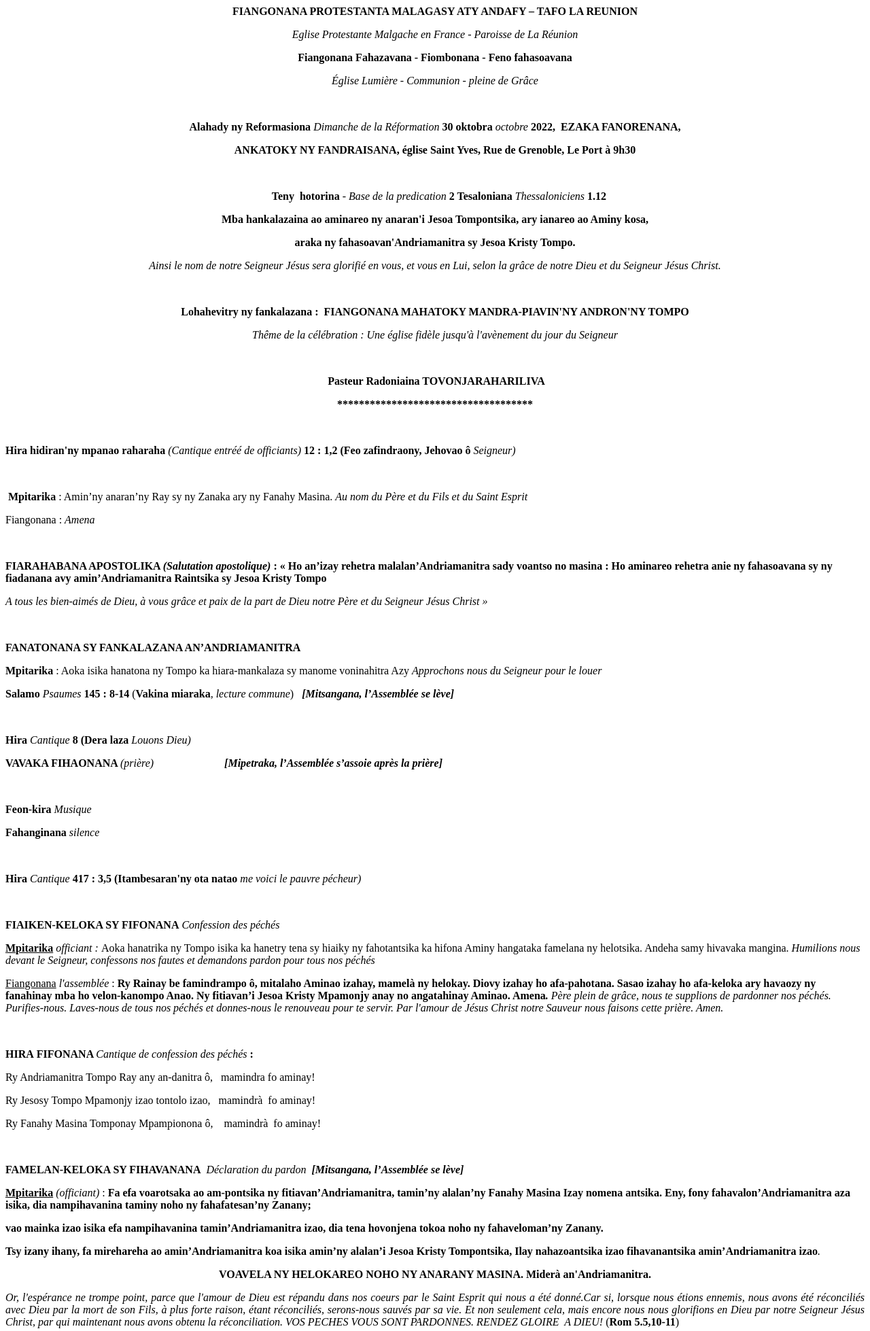
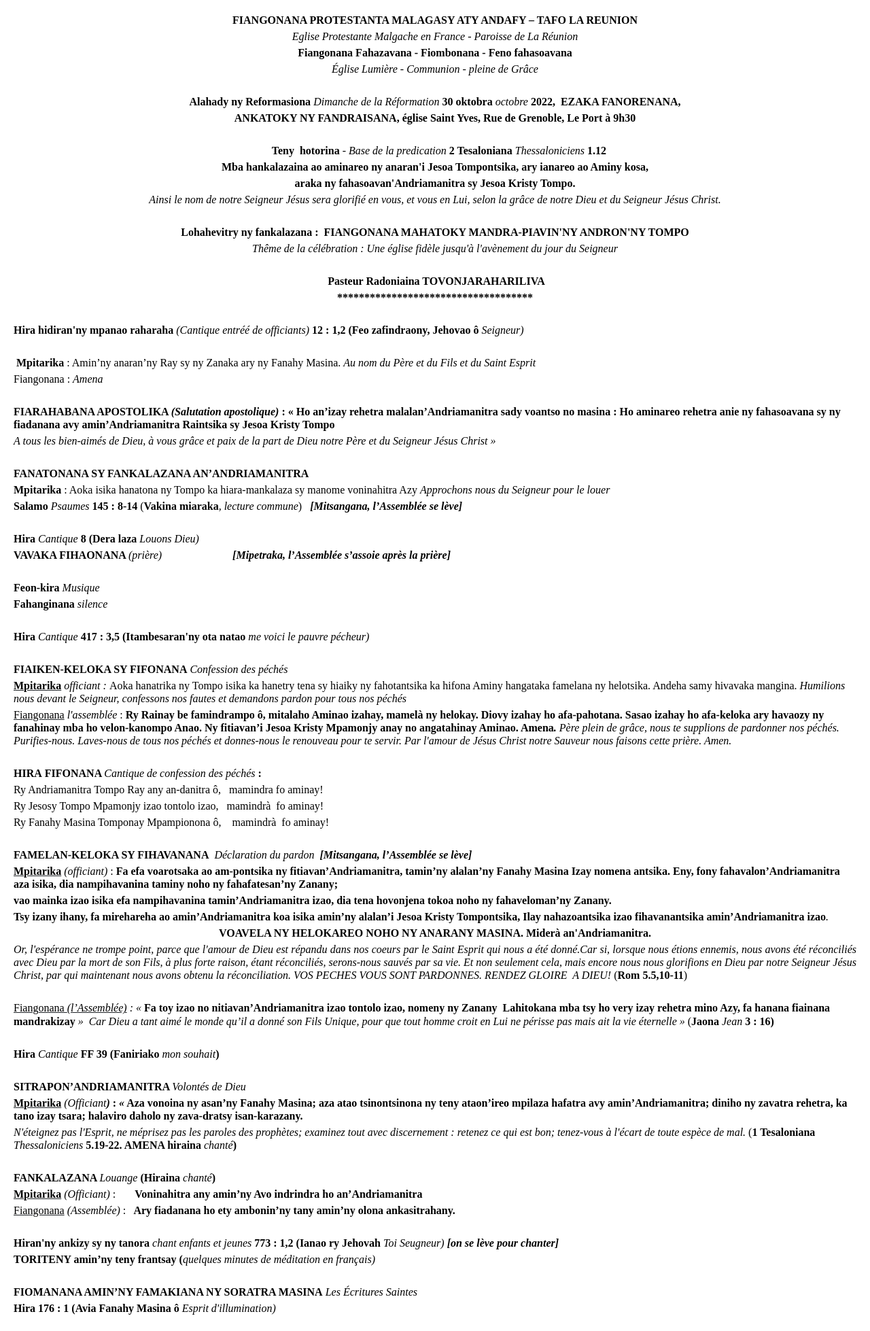
Before and after one commit to dinaraj/programme, a Django app: page / in a window 1280 px wide. Shown: the top 1958 px of the page at 68% size. Run offline with Django 4.2, Linux system fonts and the light colour scheme; data comes from the database, SQL or seed files in the repository; some libraries are stand-ins or nearby versions.

Commit message:
Template + css

```diff
--- a/templates/base.html
+++ b/templates/base.html
@@ -5,13 +5,19 @@
     <meta name="viewport" content="width=device-width, initial-scale=1">
     <title>Bootstrap demo</title>
     <link href="https://cdn.jsdelivr.net/npm/bootstrap@5.2.2/dist/css/bootstrap.min.css" rel="stylesheet" integrity="sha384-Zenh87qX5JnK2Jl0vWa8Ck2rdkQ2Bzep5IDxbcnCeuOxjzrPF/et3URy9Bv1WTRi" crossorigin="anonymous">
+
+    <style>
+    body {
+      font-family: "Times New Roman", Serif, Arial;
+      line-height: 1.2;
+      padding: 20px;
+    }
+    p { margin-bottom: 0.30rem; }
+    </style>
   </head>
   <body>
-    <h1>Hello, world!</h1>
-
     {% block content %}
     {% endblock %}
-
     <script src="https://cdn.jsdelivr.net/npm/bootstrap@5.2.2/dist/js/bootstrap.bundle.min.js" integrity="sha384-OERcA2EqjJCMA+/3y+gxIOqMEjwtxJY7qPCqsdltbNJuaOe923+mo//f6V8Qbsw3" crossorigin="anonymous"></script>
   </body>
 </html>
--- a/templates/programme.html
+++ b/templates/programme.html
@@ -1,3 +1,5 @@
+{% extends 'base.html' %}
+
 {% block content %}
   {{ programme.content|safe }}
 
```
